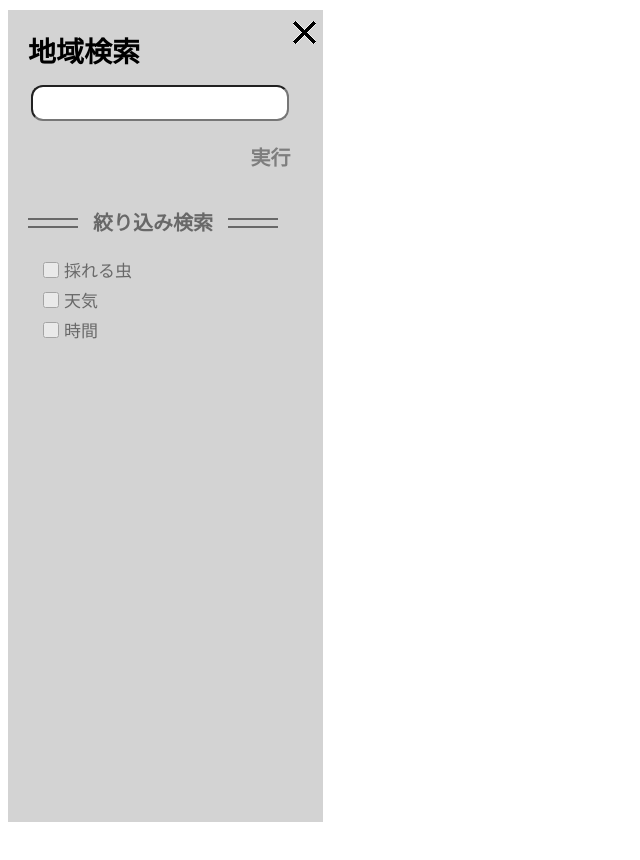
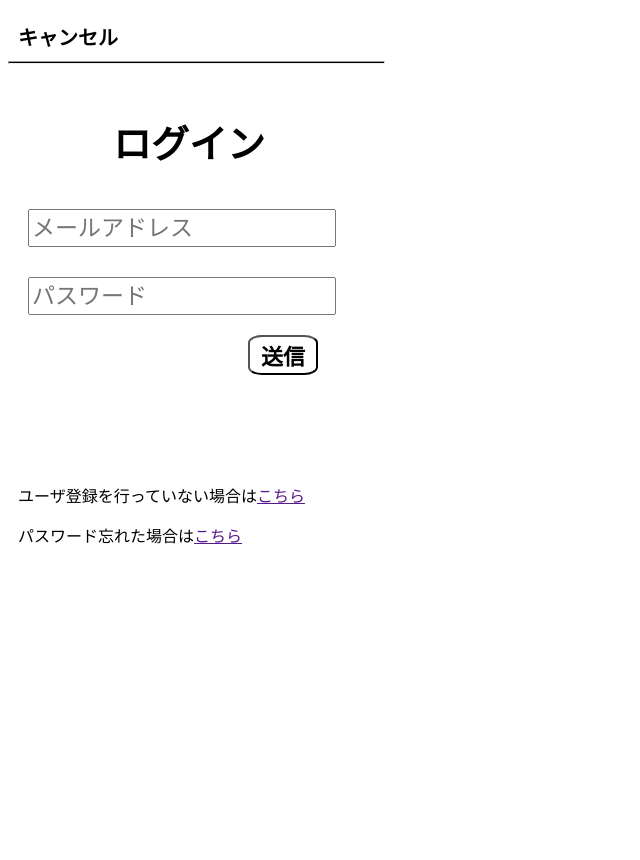
Before and after one commit to shion0223/E-team, an Angular app in the folder mushi-map-world/: page / in a window 1280 px wide. Shown: the top 860 px of the page, without its empty margins (0-640 px from the left). Before the commit the page ends 830 px from the top, so only its background shows below. Built offline with nearby package versions, Linux system fonts and the light colour scheme.

Commit message:
login画面の作成（６５）をしました、

```diff
--- a/mushi-map-world/src/app/app.component.html
+++ b/mushi-map-world/src/app/app.component.html
@@ -1 +1 @@
-<app-serch-dialog></app-serch-dialog>
+<app-login></app-login>
--- a/mushi-map-world/src/app/app.module.ts
+++ b/mushi-map-world/src/app/app.module.ts
@@ -14,14 +14,19 @@ import { SerchDialogComponent } from './components/serch-dialog/serch-dialog.com
 @NgModule({
   declarations: [
     AppComponent,
+
     DetailComponent,
     SpotComponent,
     HomeComponent,
     LoginComponent,
     RegisterComponent,
     CompleteComponent,
+
+
+
     HomeComponent,
     SerchDialogComponent
+
   ],
   imports: [
     BrowserModule,
--- a/mushi-map-world/src/app/pages/login/login.component.html
+++ b/mushi-map-world/src/app/pages/login/login.component.html
@@ -1 +1,28 @@
-<p>login works!</p>
+<meta name="viewport" content="width=device-width">
+    <div class ="container">
+        <div class="menu">
+          <p><button class="cancel" type="button">キャンセル</button></p>
+        </div>
+          <hr>
+
+          <h1>ログイン</h1>
+
+        <div class="imfo">
+         <input type="text" placeholder="メールアドレス" class="mail">
+         <input type="password" placeholder="パスワード" class="pas" size="30" maxlength="30" >
+
+         <button class="log" type="button">送信</button>
+        </div>
+
+        <br>
+
+        <p>ユーザ登録を行っていない場合は<a href="">こちら</a></p>
+        <p>パスワード忘れた場合は<a href="">こちら</a></p>
+
+
+
+
+
+
+
+    </div>
--- a/mushi-map-world/src/app/pages/login/login.component.scss
+++ b/mushi-map-world/src/app/pages/login/login.component.scss
@@ -0,0 +1,88 @@
+hr{
+    height: 1px;
+    width: 100%;
+    background-color: #000000;
+    margin-top: 0px;
+    margin-bottom: 0px;
+    margin-left: 0px;
+    margin-right: 0px;
+}
+
+h1{
+    font-size: 38px;
+    margin-left: 105px;
+    margin-top: 50px;
+    margin-bottom: 30px;
+}
+
+p{
+    margin-left: 10px;
+}
+
+
+
+.container{
+    width: 375px;
+    height: 1200px;;
+}
+
+.menu{
+    width: 375px;
+    height: 45px;
+}
+
+.cancel{
+    font-size: 20px;
+    font-weight:bold;
+    height: 40px;
+    padding-left: 0px;
+    padding-right: 0px;
+    padding-bottom: 0px;
+    padding-top: 0pt;
+    margin-top: 0px;
+    margin-right: 5px;
+    background-color: #FFFFFF;
+
+    border: none;
+    outline: none;
+    float: left;
+
+}
+
+.log{
+   font-size: 22px;
+   font-weight: bold;
+    height: 40px;
+    width: 70px;
+    padding-left: 0px;
+    padding-right: 0px;
+    padding-bottom: 0px;
+    padding-top: 0pt;
+    margin-top: 20px;
+    margin-right: 10px;
+    background-color: #FFFFFF;
+
+    border-radius: 20%;
+    outline: none;
+    float: right;
+}
+
+.imfo{
+   width: 300px;
+   height: 250px;
+   margin-left: 20px;
+}
+
+.mail{
+    margin-top: 10px;
+    width: 300px;
+    height: 32px;
+    font-size: 23px;
+}
+
+.pas{
+margin-top: 30px;
+width: 300px;
+height: 32px;
+font-size: 23px;
+}
```
